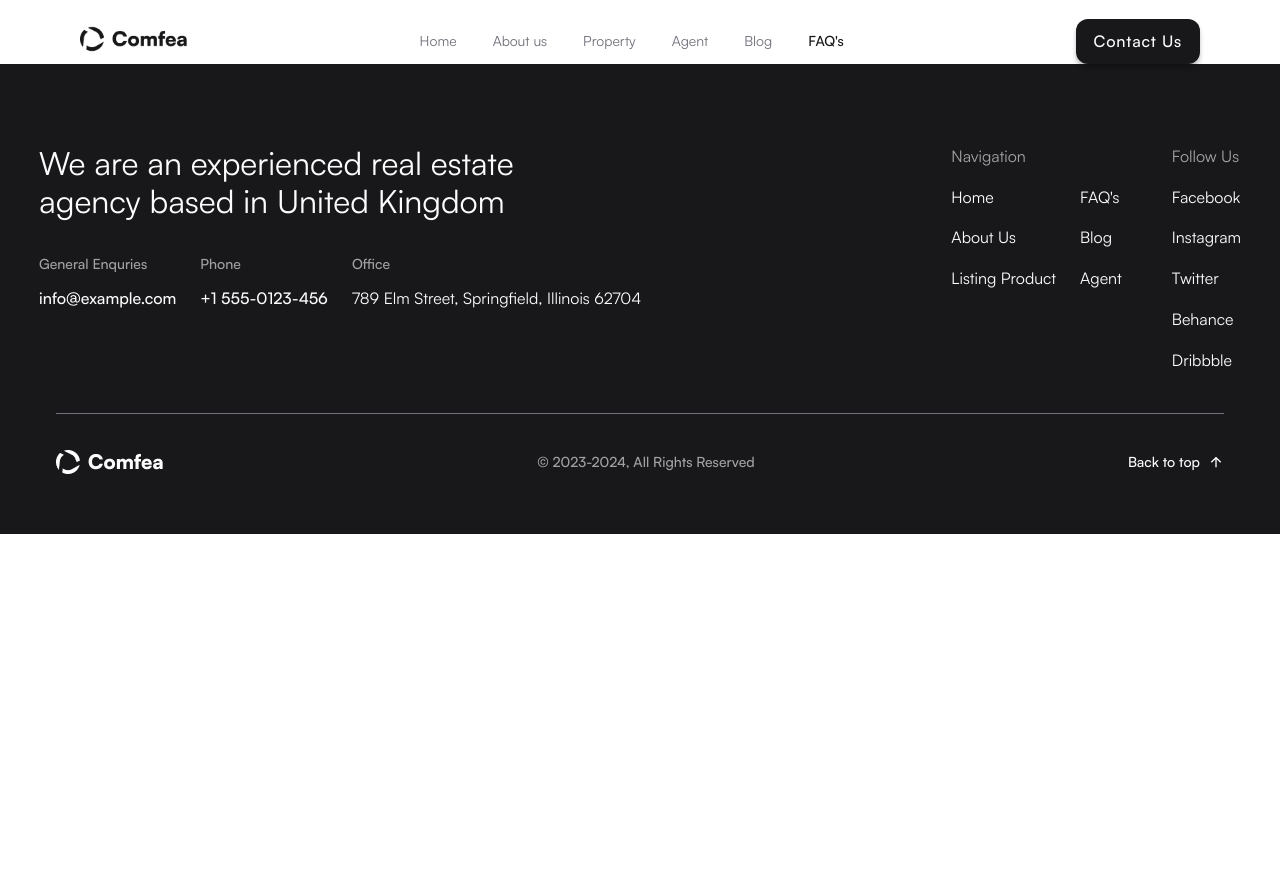
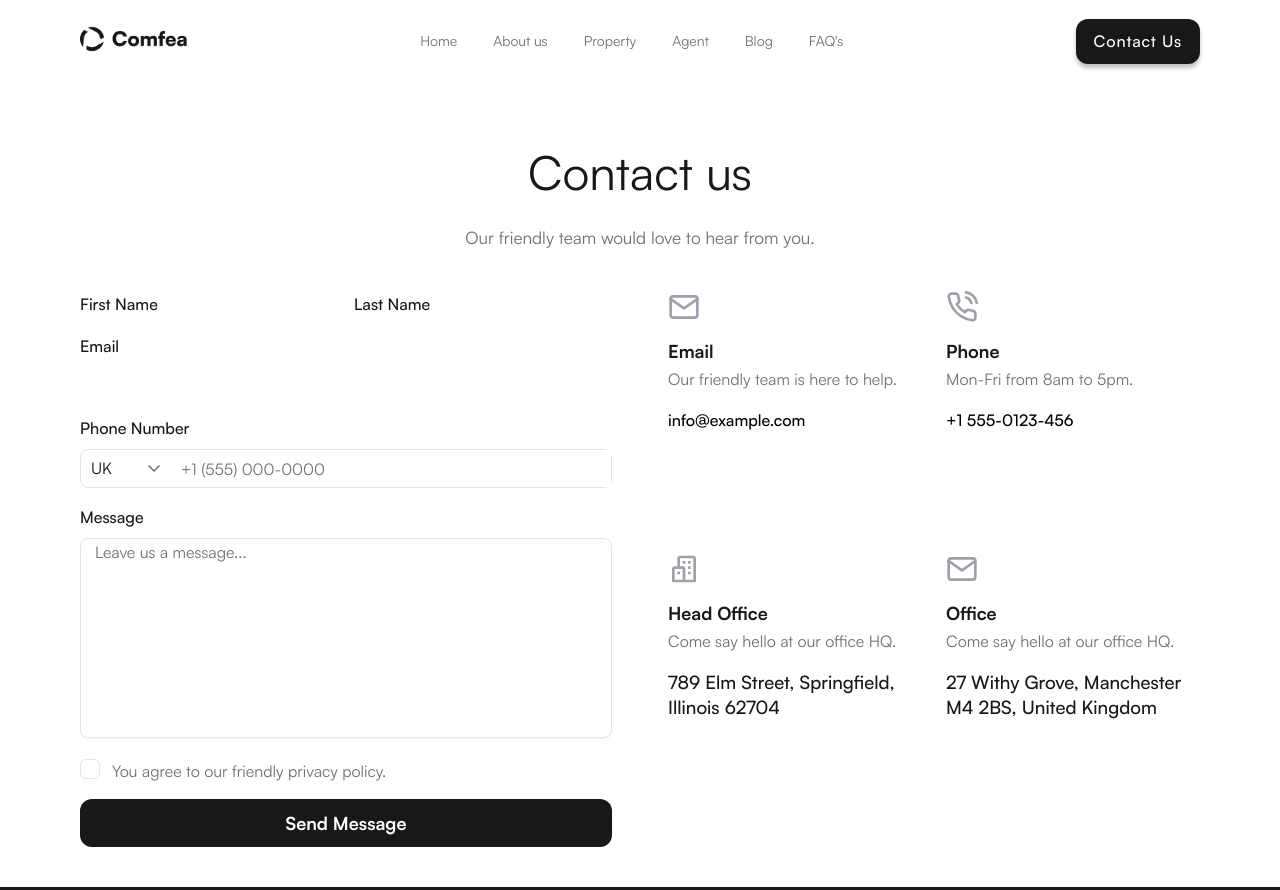
Before and after one commit to nazmulhrassel/comfea-real-estate, a plain HTML site: page contact-us.html in a window 1280 px wide. Shown: the top 890 px of the page. Before the commit the page ends 800 px from the top, so only its background shows below. Drawn offline with Linux system fonts and the light colour scheme.

Commit message:
updated contact page

```diff
--- a/contact-us.html
+++ b/contact-us.html
@@ -16,14 +16,14 @@
     <link rel="stylesheet" href="./css/faq.css" />
     <link rel="stylesheet" href="./css/contact-us.css" />
 
-    <title>Confea - Frequently Asked Questions</title>
+    <title>Contact us</title>
   </head>
   <body>
     <!-- Header Start -->
     <header class="header">
       <div class="header__wrapper content__wrapper">
         <div class="logo">
-          <a href="#"
+          <a href="./index.html"
             ><img
               src="./assets/images/logo_mobile.png"
               alt="Comfea Real Estate"
@@ -35,18 +35,18 @@
           <ul class="manu__list">
             <li><a href="./index.html">Home</a></li>
             <li><a href="./about_us.html">About us</a></li>
-            <li>
-              <a href="./property-listing.html">Property</a>
+            <li><a href="./property-listing.html">Property</a></li>
+            <li class="tab__manu__hidden">
+              <a href="./contact-us.html">Agent</a>
             </li>
-            <li class="screen820__hidden"><a href="#agent">Agent</a></li>
-            <li class="screen820__hidden">
+            <li class="tab__manu__hidden">
               <a href="./blog-listing.html">Blog</a>
             </li>
-            <li><a class="manu__active" href="./faq.html">FAQ's</a></li>
+            <li><a href="./faq.html">FAQ's</a></li>
           </ul>
         </nav>
         <button class="ctn__button dark__btn mobile__hidden">
-          <a href="#contact_us">Contact Us</a>
+          <a href="./contact-us.html">Contact Us</a>
         </button>
         <!-- Mobile menu toggle -->
         <button
@@ -74,7 +74,135 @@
       </div>
     </header>
     <!-- Header ends -->
-    <main class="content__wrapper"></main>
+    <main class="content__wrapper">
+      <!-- Contact Us Header start  -->
+      <div class="contact-us__header listing__header faq__header">
+        <h2 class="contact-us__headline listing__headline faq__headline">
+          Contact us
+        </h2>
+        <p class="contact-us__p listing__details faq__p">
+          Our friendly team would love to hear from you.
+        </p>
+      </div>
+      <!-- Contact Us Header ends  -->
+
+      <!-- Contact Us Main Content -->
+      <div class="contact-us__main__container">
+        <!-- Contact Form -->
+        <div class="contact-us__form__container">
+          <form class="contact-us__form">
+            <div class="form__row">
+              <div class="contact-us__form__group">
+                <input
+                  type="text"
+                  id="first-name"
+                  name="first-name"
+                  placeholder="First Name"
+                />
+              </div>
+              <div class="contact-us__form__group">
+                <input
+                  type="text"
+                  id="last-name"
+                  name="last-name"
+                  placeholder="Last Name"
+                />
+              </div>
+            </div>
+
+            <div class="contact-us__form__group">
+              <input
+                type="email"
+                id="email"
+                class="contact__email"
+                name="email"
+                placeholder="Email"
+              />
+            </div>
+
+            <div class="contact-us__form__group contact-us__phone__number">
+              <label for="phone__number">Phone Number</label>
+              <div class="phone__input">
+                <select class="country__code" name="country-code">
+                  <option class="" value="UK">UK</option>
+                  <option value="US">US</option>
+                  <option value="CA">CA</option>
+                </select>
+                <input
+                  class="contact__phone__number"
+                  type="tel"
+                  id="phone-number"
+                  name="phone-number"
+                  placeholder="+1 (555) 000-0000"
+                />
+              </div>
+            </div>
+
+            <div class="contact-us__form__group">
+              <label for="message">Message</label>
+              <textarea
+                id="message"
+                name="message"
+                placeholder="Leave us a message..."
+              ></textarea>
+            </div>
+
+            <div class="contact-us__form__group contact-us__checkbox__group">
+              <input type="checkbox" name="privacy-policy" />
+              <p>You agree to our friendly privacy policy.</p>
+            </div>
+
+            <button type="submit" class="contact-us__submit__button">
+              Send Message
+            </button>
+          </form>
+        </div>
+
+        <!-- Contact Information -->
+        <div class="contact-us__address__container">
+          <!-- Email -->
+          <div class="contact__item">
+            <i class="icon email__icon"></i>
+            <div class="contact__item__detail">
+              <h5>Email</h5>
+              <p>Our friendly team is here to help.</p>
+            </div>
+            <a href="mailto:info@example.com">info@example.com</a>
+          </div>
+          <!-- Phone -->
+          <div class="contact__item">
+            <i class="icon phone__icon"></i>
+            <div class="contact__item__detail">
+              <h5>Phone</h5>
+              <p>Mon-Fri from 8am to 5pm.</p>
+            </div>
+            <a href="tel:+15550123456">+1 555-0123-456</a>
+          </div>
+          <!-- Head Office -->
+          <div class="contact__item">
+            <i class="icon office__icon"></i>
+            <div class="contact__item__detail">
+              <h5>Head Office</h5>
+              <p>Come say hello at our office HQ.</p>
+            </div>
+            <address class="address__office">
+              789 Elm Street, Springfield, Illinois 62704
+            </address>
+          </div>
+          <!-- Office -->
+          <div class="contact__item">
+            <i class="icon email__icon"></i>
+            <div class="contact__item__detail">
+              <h5>Office</h5>
+              <p>Come say hello at our office HQ.</p>
+            </div>
+            <address class="address__office">
+              27 Withy Grove, Manchester M4 2BS, United Kingdom
+            </address>
+          </div>
+        </div>
+      </div>
+    </main>
     <!-- Footer Start -->
     <footer class="footer">
       <div class="footer_content">
@@ -120,7 +248,7 @@
                 <ul class="footer__navlinks">
                   <li><a href="./faq.html">FAQ's</a></li>
                   <li><a href="./blog-listing.html">Blog</a></li>
-                  <li><a href="#">Agent</a></li>
+                  <li><a href="./contact-us.html">Agent</a></li>
                 </ul>
               </div>
             </div>
--- a/css/contact-us.css
+++ b/css/contact-us.css
@@ -0,0 +1,225 @@
+/* Contact us form */
+.contact-us__main__container {
+  padding-block: 40px;
+  display: flex;
+  flex-direction: column;
+  gap: 56px;
+}
+.contact-us__form__container {
+  width: 100%;
+}
+.contact-us__form {
+  display: flex;
+  flex-direction: column;
+  gap: 16px;
+}
+.form__row {
+  display: flex;
+  gap: 16px;
+}
+.contact-us__form__group {
+  width: 100%;
+}
+.contact__email {
+  margin-bottom: 40px;
+}
+.contact-us__form__group label {
+  padding-block: 2px;
+  font-size: 1rem;
+  font-family: var(--font-medium);
+  color: var(--clr-900);
+  margin-bottom: 8px;
+  display: block;
+}
+.contact-us__form__group input,
+.contact-us__form__group select,
+.contact-us__form__group textarea {
+  width: 100%;
+  outline: none;
+  border: none;
+  padding-block: 2px;
+  font-size: 1rem;
+  font-family: var(--font-medium);
+  color: var(--clr-900);
+}
+input::placeholder {
+  background-color: #fff;
+  font-size: 1rem;
+  font-family: var(--font-medium);
+  color: var(--clr-900);
+}
+
+.phone__input {
+  display: flex;
+  gap: 10px;
+  border: 1px solid var(--clr-200);
+  border-radius: 8px;
+}
+
+.phone__input select {
+  appearance: none;
+  background: url("../assets/icons/chevron-down.svg") no-repeat right 10% center;
+  width: 20%;
+  padding: 10px 10px 10px 10px;
+  font-family: var(--font-regular);
+  color: var(--clr-900);
+}
+.phone__input select:focus {
+  border: var(--clr-200);
+}
+
+.phone__input .contact__phone__number::placeholder {
+  width: 100%;
+  border: none;
+  outline: none;
+  font-family: var(--font-regular);
+  color: var(--clr-500);
+  font-size: 1rem;
+}
+.contact-us__form__group textarea {
+  height: 200px;
+  resize: none;
+  border: 1px solid var(--clr-200);
+}
+textarea::placeholder {
+  font-family: var(--font-regular);
+  color: var(--clr-500);
+  font-size: 1rem;
+}
+
+.contact-us__checkbox__group {
+  display: flex;
+  flex-direction: row;
+  align-items: center;
+  gap: 12px;
+  font-size: 1rem;
+}
+.contact-us__checkbox__group input {
+  appearance: none;
+  width: 20px;
+  height: 20px;
+  border: 1px solid var(--clr-200);
+  border-radius: 6px;
+  align-self: flex-start;
+  cursor: pointer;
+}
+.contact-us__checkbox__group p {
+  font-family: var(--font-regular);
+  font-size: 1rem;
+  color: var(--clr-500);
+  line-height: 1.5;
+}
+.contact-us__submit__button {
+  background-color: var(--clr-900);
+  color: #fff;
+  padding: 12px 18px;
+  border: none;
+  border-radius: 12px;
+  font-family: var(--font-bold);
+  font-size: 1.125rem;
+  cursor: pointer;
+  text-align: center;
+  transition: background-color 0.3s ease;
+}
+
+.contact-us__submit__button:hover {
+  background-color: var(--clr-700);
+}
+
+@media (max-width: 420px) {
+  .form__row {
+    flex-direction: column;
+  }
+}
+
+/* Contact Address */
+
+.contact-us__address__container {
+  width: 100%;
+  padding-block-end: 56px;
+  display: grid;
+  grid-template-columns: repeat(auto-fit, minmax(150px, 1fr));
+  row-gap: 48px;
+  column-gap: 24px;
+}
+.contact__item {
+  display: flex;
+  flex-direction: column;
+  gap: 16px;
+  text-align: left;
+}
+.icon {
+  display: inline-block;
+  width: 32px;
+  height: 32px;
+}
+.email__icon {
+  background: url("../assets/icons/mail\ 1.svg") no-repeat center/contain;
+}
+
+.phone__icon {
+  background: url("../assets/icons/phone.svg") no-repeat center/contain;
+}
+
+.office__icon {
+  background: url("../assets/icons/head-office.svg") no-repeat center/contain;
+}
+.contact__item__detail h5 {
+  font-family: var(--font-bold);
+  font-size: 1.125rem;
+  color: var(--clr-900);
+}
+
+.contact__item__detail p {
+  font-family: var(--font-regular);
+  font-size: 1rem;
+  color: var(--clr-500);
+}
+
+address {
+  font-style: normal;
+}
+
+.contact__item__detail a,
+.address__office {
+  font-family: var(--font-medium);
+  font-size: 0.875rem;
+  font-size: clamp(0.875rem, 0.8rem + 0.31vw, 1rem);
+  color: var(--clr-900);
+}
+
+@media (width >= 33em) {
+  .contact-us__address__container {
+    grid-template-columns: repeat(auto-fit, minmax(230px, 1fr));
+  }
+}
+@media (width >= 48em) {
+  .contact-us__address__container {
+    grid-template-columns: repeat(auto-fit, minmax(290px, 1fr));
+  }
+}
+
+@media (width >= 64em) {
+  .contact__item__detail a,
+  .address__office {
+    font-size: 1rem;
+    font-size: clamp(1rem, 0.384rem + 0.961vw, 1.25rem);
+  }
+  .contact-us__address__container {
+    grid-template-columns: repeat(auto-fit, minmax(420px, 1fr));
+  }
+}
+
+@media (width >= 75em) {
+  .contact__item__detail h5 {
+    margin-bottom: 4px;
+  }
+  .contact-us__main__container {
+    flex-direction: row;
+    gap: 56px;
+    justify-content: space-between;
+  }
+  .contact-us__address__container {
+    grid-template-columns: repeat(auto-fit, minmax(220px, 1fr));
+  }
+}
--- a/css/main.css
+++ b/css/main.css
@@ -333,7 +333,7 @@
   left: 0;
   right: 0;
   bottom: 0;
-  background: rgba(0, 0, 0, 0.50);
+  background: rgba(0, 0, 0, 0.5);
   border-radius: 26px;
   z-index: -1;
 }
@@ -540,7 +540,6 @@ textarea::placeholder {
   .propertyListing__container .mobile__hidden,
   .blog__container .tab__show {
     display: none;
-
   }
 }
 
@@ -548,13 +547,11 @@ textarea::placeholder {
   .big__screen__hidden {
     display: none;
   }
-
 }
 
-@media (max-width: 51.25em) {
-
-   .screen820__hidden {
-    display: none;
+@media (max-width: 55em) {
+  .tab__manu__hidden {
+    display: none; /*Few manu is hidden in tab screen*/
   }
 }
 @media (max-width: 74.99em) {
```
Also changed, not shown: about_us.html (+9 -7 lines), blog-listing.html (+15 -13 lines), faq.html (+10 -8 lines), index.html (+15 -11 lines), mobileToggleMenu.html (+4 -4 lines), property-listing.html (+11 -9 lines), assets/icons/chevron-down.svg (added).
